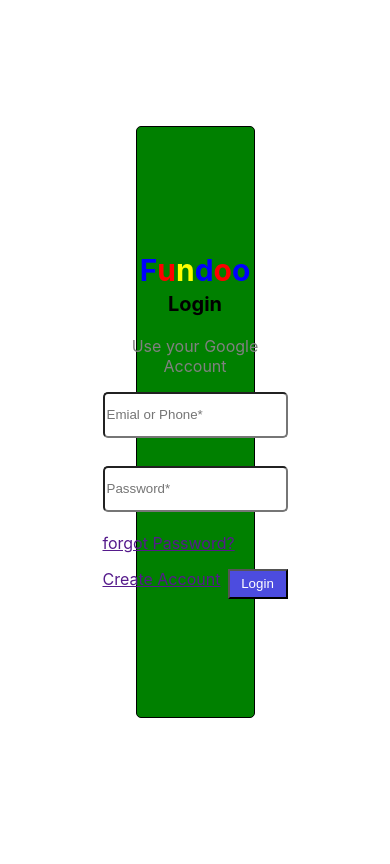
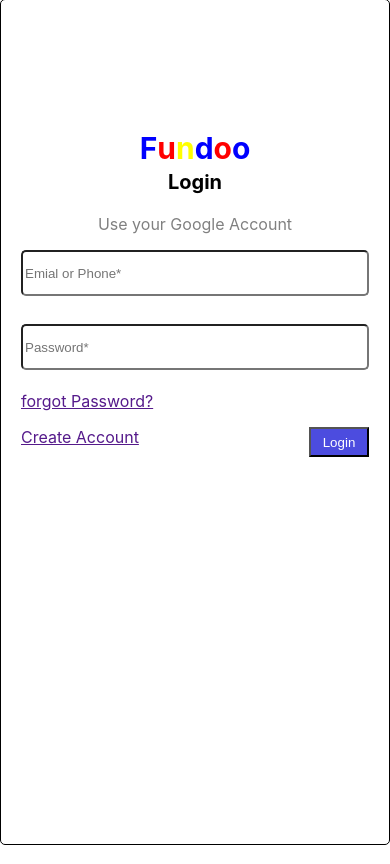
Before and after one commit to Upendrasahu99/Fundoo_Notes_Frontend, a React (Create React App) app: page /signup in a window 390 px wide. Built offline with nearby package versions, Linux system fonts and the light colour scheme.

Commit message:
[Upendra] Refactor: Implemented Media queries for tab and mobile

```diff
--- a/src/pages/login/Login.css
+++ b/src/pages/login/Login.css
@@ -5,13 +5,6 @@
     justify-content: center;
     align-items: center;
 }
-@media only screen and (max-width: 600px) {
-    .login-Container{
-        height: 100%;
-        width: 100%;
-        background-color: green;
-    }
-  }
 .login-Container{
     height: 70%;
     width: 30%;
@@ -23,8 +16,8 @@
 
 }
 .form-Area{
-    width: 320px;
-    height: 400px;
+    width: 90%;
+    height: 90%;
 }
 .logo{
     height: 50px;
@@ -96,3 +89,25 @@
     color: white;
     background-color: rgb(76, 76, 223);
 }
+
+@media (min-width: 501px) and (max-width: 1100px){
+    .login-Container{
+        height: 70%;
+        width:  60%;
+    }
+ }
+
+@media(max-width: 500px) {
+    .login-Container{
+        height: 100%;
+        width: 100%;
+    }
+    .form-Area{
+        height: 100%;
+        width: 100%;
+        padding: 20px;
+    }
+    .logo{
+        padding-top: 100px;
+    }
+  }
```
